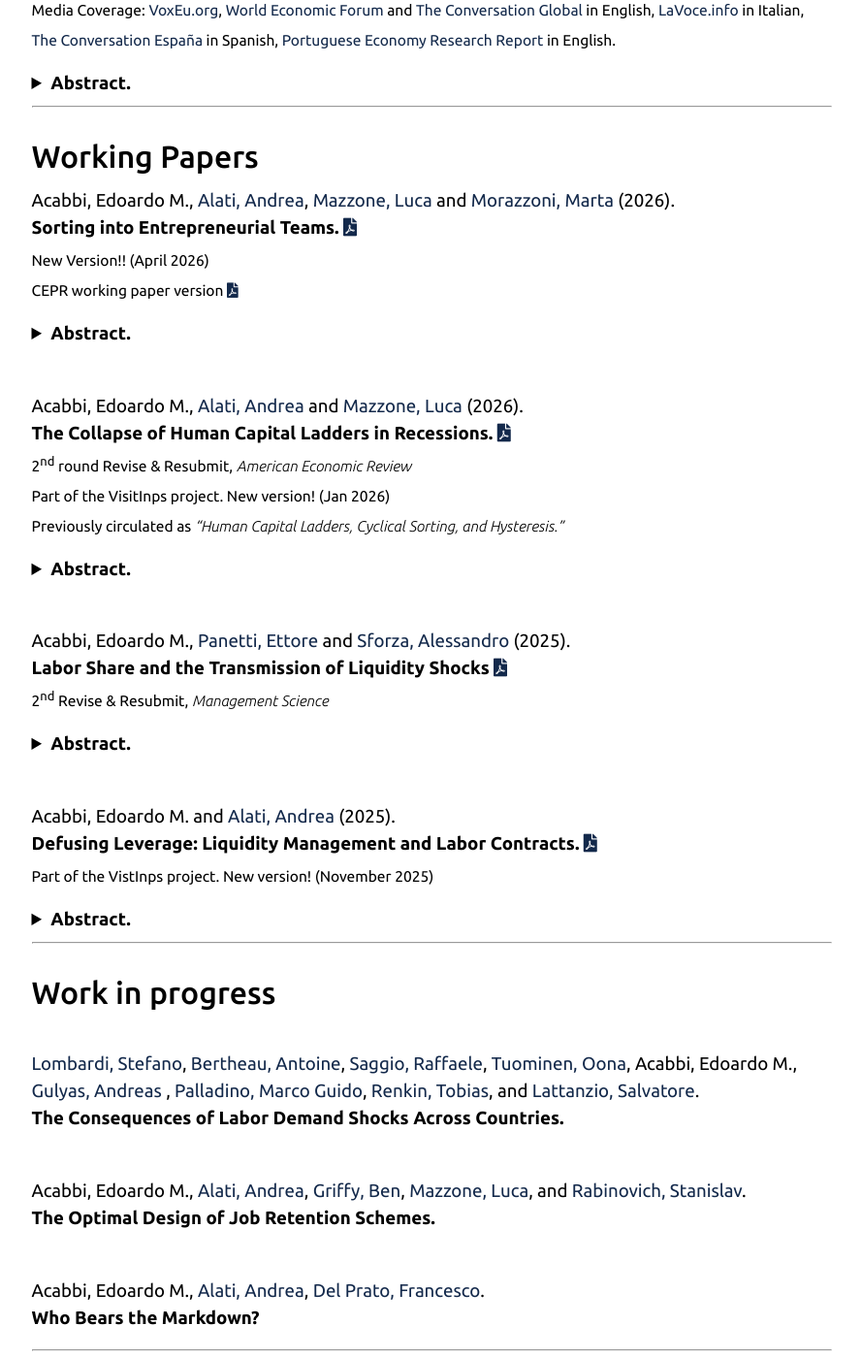
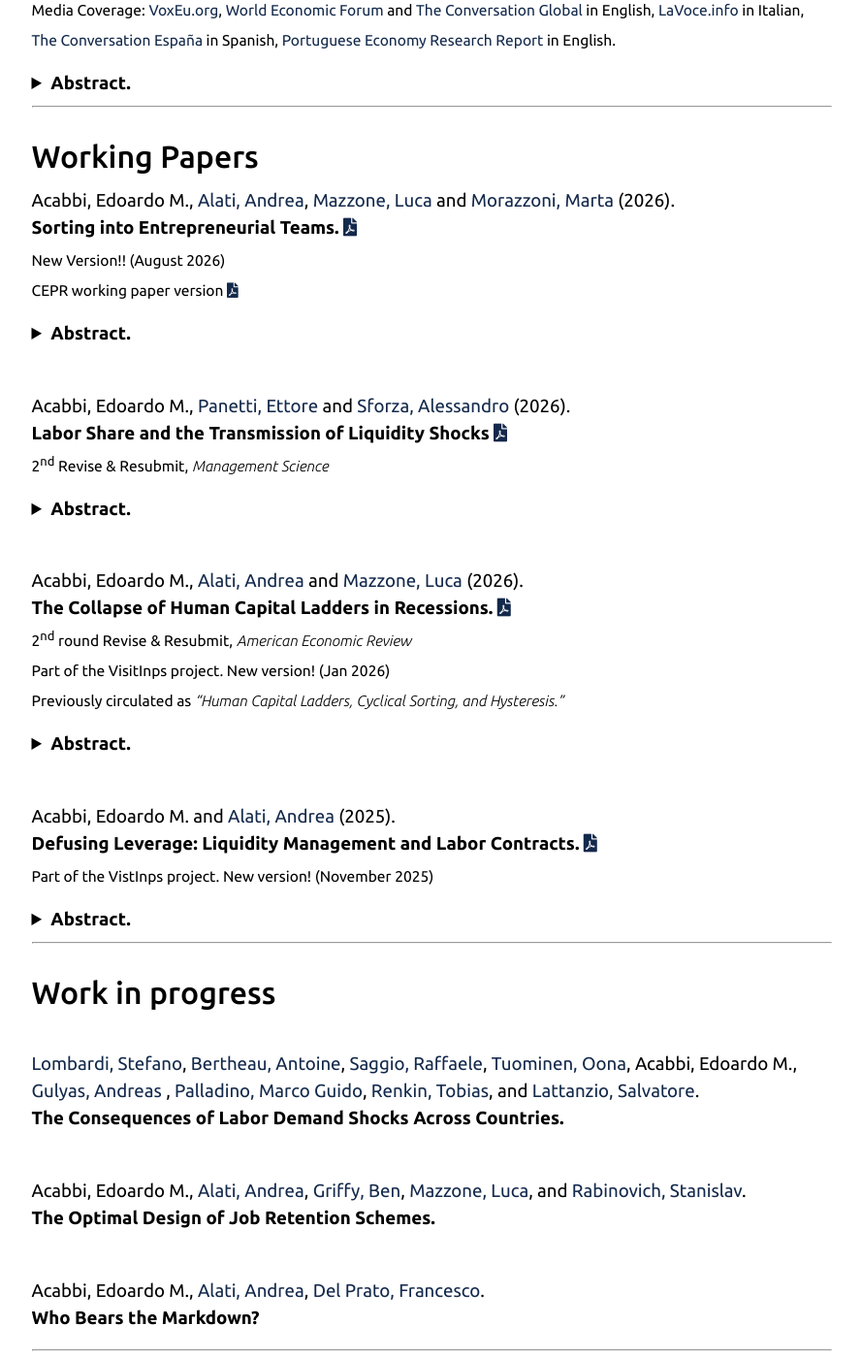
Before and after one commit to eacabbi/eacabbi.github.io, a Jekyll site: the page built from index.md, in a window 1280 px wide and 1400 px high, scrolled down 1439 px. Shown: the whole window at 97% size, without its empty margins (195-1084 px from the left). Built offline with Jekyll 4.4.1, drawn with Linux system fonts in a browser that asks for light colours; some web fonts are replaced.

Commit message:
updating AAMM

```diff
--- a/index.md
+++ b/index.md
@@ -55,13 +55,25 @@ We document the consequences of losing a job across countries using a harmonized
 
 Acabbi, Edoardo M., <a href="https://andrealati.github.io"> Alati, Andrea</a>, <a href="https://lucamazzone.github.io/"> Mazzone, Luca</a> and <a href="https://martamorazzoni.weebly.com/"> Morazzoni, Marta</a> (2026).
 <br>**Sorting into Entrepreneurial Teams.** <a href="{{ site.url }}/docs/AAMM_team.pdf" class="{{ site.pdf_icon }}" title="{{ site.pdf_title }}" id="icon"></a>
-<br> <sub> New Version!! (April 2026) </sub>
+<br> <sub> New Version!! (August 2026) </sub>
 <br> <sub> CEPR working paper version <a href="https://cepr.org/publications/dp21393" class="{{ site.pdf_icon }}" title="{{ site.pdf_title }}" id="icon"></a> </sub>
 
 <details>
 <summary><b> Abstract. </b></summary>
 
-This paper studies how entrepreneurs sort into founding teams and how team composition shapes the equilibrium distribution of firms. We develop a theory of career choice and team formation in which skill complementarities make team entrepreneurship attractive for agents with unbalanced skill profiles, while talent similarity makes teaming preferable to other outside options. Using matched employer-employee and balance-sheet data from Portugal, we show that teams combining similar talent with diverse specializations create larger, more productive, and longer-lived firms. We also document a bias in meetings toward similarly-skilled founders and calibrate the model to match this evidence. Meeting bias lowers average wages and output by $12\%$ and $13\%$ respectively by distributing activity towards a higher number of less productive firms, while search frictions \textit{per se} reduce wages and aggregate output by $15\%$ and $13\%$ respectively by preventing highly diverse but specialized individuals from forming successful teams.
+This paper studies how entrepreneurs sort into founding teams and how team composition shapes the firm distribution. We develop a theory of career choice and team formation in which skill complementarities make team entrepreneurship attractive for agents with unbalanced skill profiles, while talent similarity makes teaming preferable to other career options. Using matched employer-employee and balance-sheet data from Portugal, we show that teams combining similar talent with diverse specializations create larger, more productive, and longer-lived firms; yet founders with dissimilar skills are less likely to start firms together. We calibrate the model to reproduce these patterns and use it to quantify the cost of imperfect founder matching. Counterfactuals show that reducing founders' biased exposure reallocates activity from low-productivity solo firms toward more productive teams. An optimal-assignment benchmark reveals that even unbiased random search leaves substantial gains unrealized because high-surplus matches fail to form.
+
+</details>
+
+<br>
+Acabbi, Edoardo M., <a href="https://sites.google.com/view/ettorepanetti"> Panetti, Ettore </a> and <a href="https://sites.google.com/site/alessandrosforza87/home"> Sforza, Alessandro</a> (2026).
+**Labor Share and the Transmission of Liquidity Shocks** <a href="{{ site.url }}/docs/APS.pdf" class="{{ site.pdf_icon }}" title="{{ site.pdf_title }}" id="icon"></a>
+<br> <sub> 2<sup>nd</sup> Revise & Resubmit, _Management Science_ </sub>
+
+<details>
+<summary><b> Abstract. </b></summary>
+
+We examine how firms’ labor share shape their responses to sudden disruptions of short- term credit supply. Using administrative data on workers, firms and banks in Portugal and exploiting the 2008 global interbank market freeze as an exogenous contraction in bank short-term funding, we show that firms with higher labor share experience significantly larger employment losses and higher exit rates. To explain this heterogeneity, we examine how the labor share interacts with firms’ liquid resources. Firms with high labor share face front- loaded payroll commitments, which tighten short-term financing needs. Consistent with this mechanism, we find that the strongest responses arise among high-labor-share firms with limited working capital or cash per worker. These firms also employ more specialized workers, making labor adjustments more costly. Finally, the interaction of the credit shock with high labor share generates a non-cleansing pattern of reallocation: high-productivity firms with high labor share experience similarly large employment losses and exit rates as firms with lower productivity and high labor share. Overall, our findings demonstrate that the labor share is a central channel through which credit supply shocks propagate to real firm outcomes.
 
 </details>
 
@@ -76,18 +88,6 @@ Acabbi, Edoardo M., <a href="https://andrealati.github.io"> Alati, Andrea </a> a
 <summary><b> Abstract. </b></summary>
 
 Using administrative data, we document that workers acquire more human capital at more productive firms. Recessions distort workers-firm sorting, flatten the job ladder and impact human capital accumulation, as workers match on average to worse firms. To quantify the aggregate relevance of these effects, we build a directed search model with aggregate risk and worker-firm heterogeneity, in which human capital accumulation depends on firm quality. We estimate the model and show that recessions have persistent negative effects on the productivity of worker-firm matches, with distortions in sorting and human capital accumulation accounting for approximately 35% of cumulative output losses.
-
-</details>
-
-<br>
-Acabbi, Edoardo M., <a href="https://sites.google.com/view/ettorepanetti"> Panetti, Ettore </a> and <a href="https://sites.google.com/site/alessandrosforza87/home"> Sforza, Alessandro</a> (2025).
-**Labor Share and the Transmission of Liquidity Shocks** <a href="{{ site.url }}/docs/APS.pdf" class="{{ site.pdf_icon }}" title="{{ site.pdf_title }}" id="icon"></a>
-<br> <sub> 2<sup>nd</sup> Revise & Resubmit, _Management Science_ </sub>
-
-<details>
-<summary><b> Abstract. </b></summary>
-
-We examine how firms’ labor share shape their responses to sudden disruptions of short- term credit supply. Using administrative data on workers, firms and banks in Portugal and exploiting the 2008 global interbank market freeze as an exogenous contraction in bank short-term funding, we show that firms with higher labor share experience significantly larger employment losses and higher exit rates. To explain this heterogeneity, we examine how the labor share interacts with firms’ liquid resources. Firms with high labor share face front- loaded payroll commitments, which tighten short-term financing needs. Consistent with this mechanism, we find that the strongest responses arise among high-labor-share firms with limited working capital or cash per worker. These firms also employ more specialized workers, making labor adjustments more costly. Finally, the interaction of the credit shock with high labor share generates a non-cleansing pattern of reallocation: high-productivity firms with high labor share experience similarly large employment losses and exit rates as firms with lower productivity and high labor share. Overall, our findings demonstrate that the labor share is a central channel through which credit supply shocks propagate to real firm outcomes.
 
 </details>
 
```
Also changed, not shown: 1 other file.
